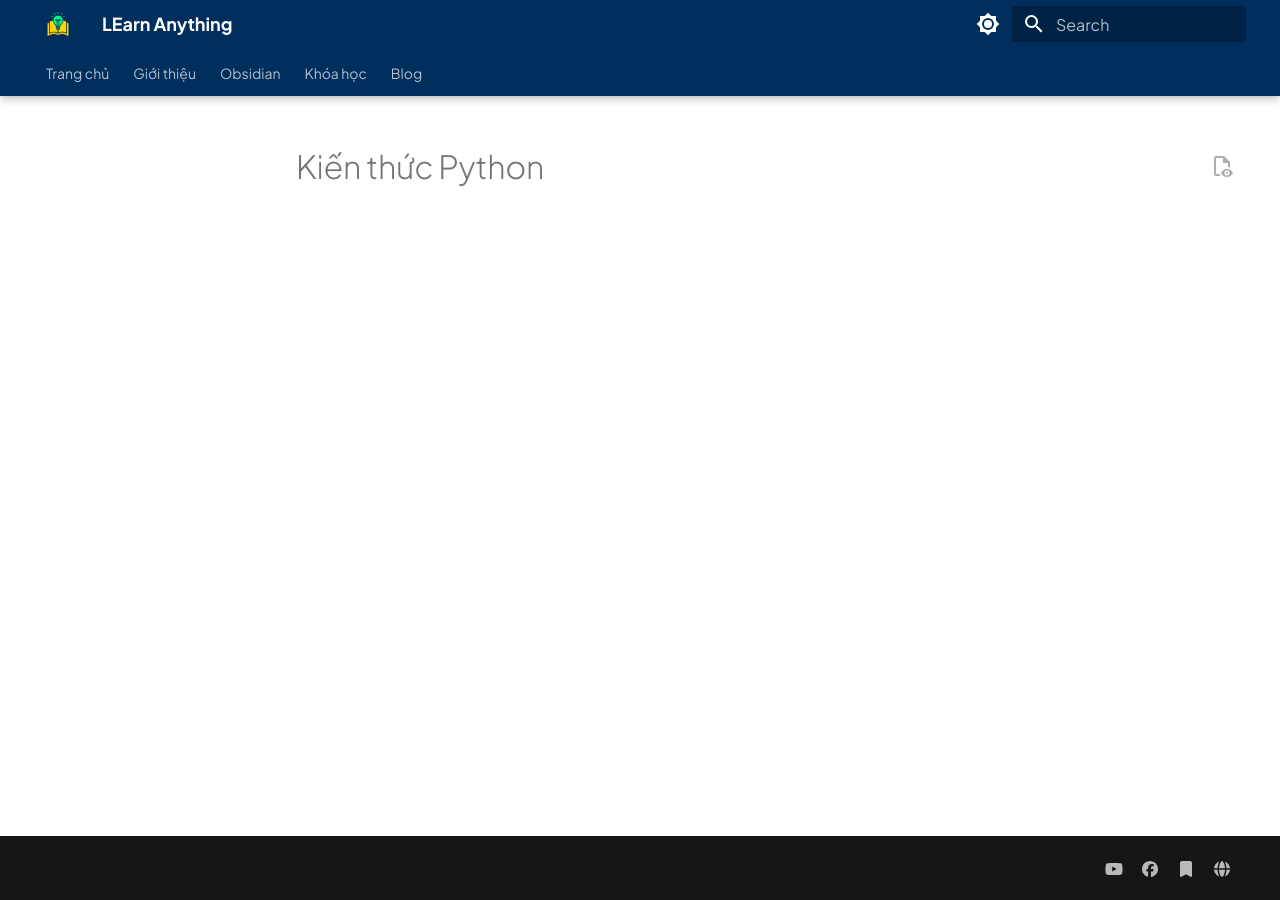
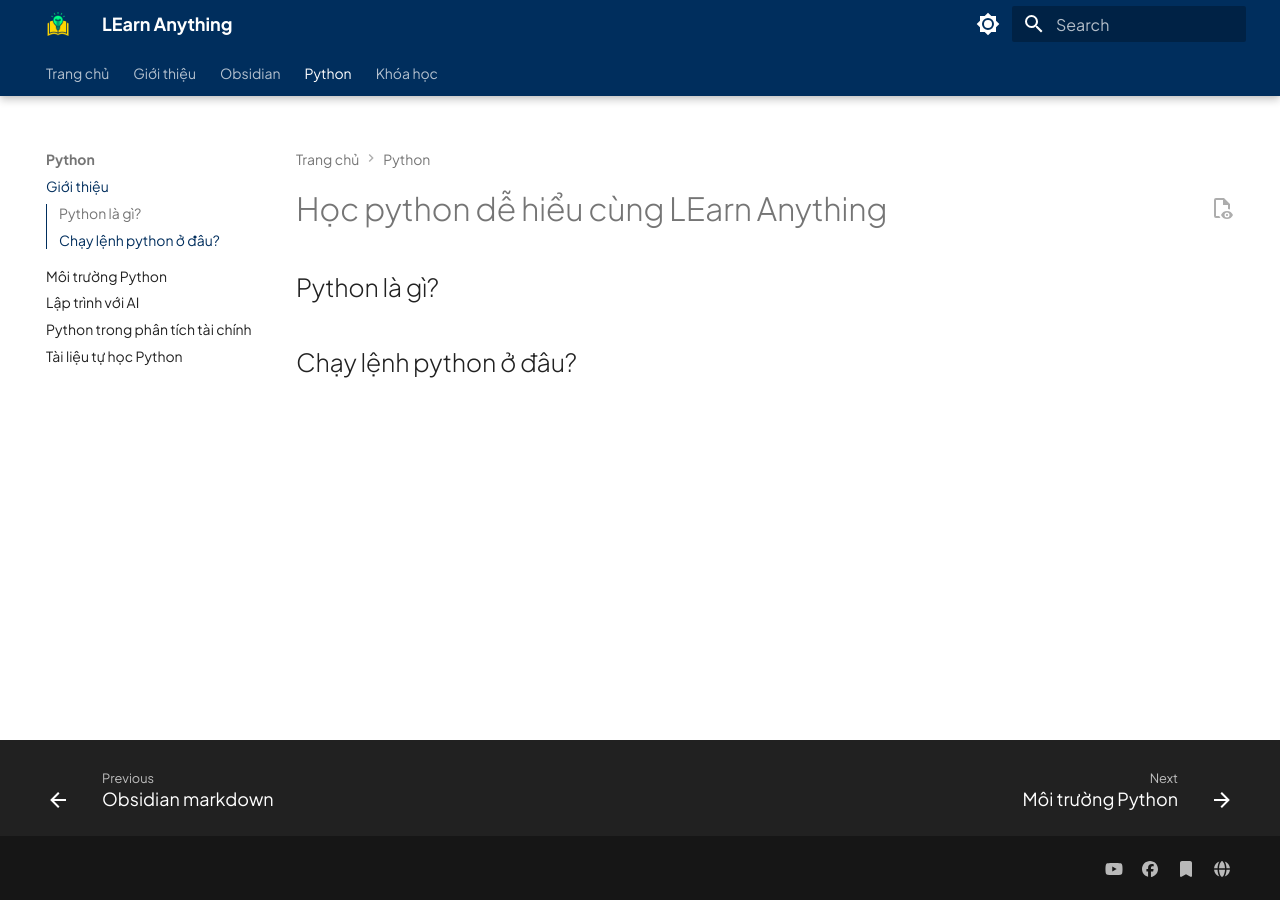
Before and after one commit to learn-anything-az/learn-anything-knowledge, an MkDocs documentation site: the page built from docs/kien-thuc/python/hoc-python-cung-learn-anything.md, in a window 1280 px wide. Built offline with MkDocs 1.6.1 and Material for MkDocs 9.7.7, drawn with Linux system fonts in a browser that asks for light colours.

Commit message:
update docs

```diff
--- a/docs/kien-thuc/python/hoc-python-cung-learn-anything.md
+++ b/docs/kien-thuc/python/hoc-python-cung-learn-anything.md
@@ -1 +1,6 @@
-# Kiến thức Python
+# Học python dễ hiểu cùng LEarn Anything
+
+## Python là gì?
+
+
+## Chạy lệnh python ở đâu?
--- a/mkdocs.yml
+++ b/mkdocs.yml
@@ -198,10 +198,15 @@ nav:
     - Giới thiệu: kien-thuc/obsidian/hoc-obsidian-cung-learn-anything.md
     - Cài đặt: kien-thuc/obsidian/thiet-lap-ung-dung-ghi-chu-obsidian.md
     - Obsidian markdown: kien-thuc/obsidian/huong-dan-su-dung-markdown-trong-obsidian.md
-  # - Python: kien-thuc/python/hoc-python-cung-learn-anything.md
+  - Python:
+    - Giới thiệu: kien-thuc/python/hoc-python-cung-learn-anything.md
+    - Môi trường Python: kien-thuc/python/thiet-lap-moi-truong-python.md
+    - Lập trình với AI: kien-thuc/python/lap-trinh-python-bang-ai-cho-moi-nguoi.md
+    - Python trong phân tích tài chính: kien-thuc/python/python-trong-phan-tich-tai-chinh.md
+    - Tài liệu tự học Python: kien-thuc/python/tai-lieu-tu-hoc-phan-tich-du-lieu-voi-python.md
   # - Prompt Engineering: kien-thuc/AI/huong-dan-ky-nang-prompt-engineering.md
   - Khóa học: khoa-hoc/hoc-tap-cung-learn-anything.md
-  - Blog: blog/index.md
+  # - Blog: blog/index.md
   # - Python:
   # - Data:
   # - Công nghệ:
```
Also changed, not shown: docs/kien-thuc/python/lap-trinh-python-bang-ai-cho-moi-nguoi.md (added, +4 -0 lines), docs/kien-thuc/python/python-trong-phan-tich-tai-chinh.md (added, +1 -0 lines), docs/kien-thuc/python/tai-lieu-tu-hoc-phan-tich-du-lieu-voi-python.md (added, +1 -0 lines), docs/kien-thuc/python/thiet-lap-moi-truong-python.md (added, +38 -0 lines), docs/.obsidian/workspace.json.
